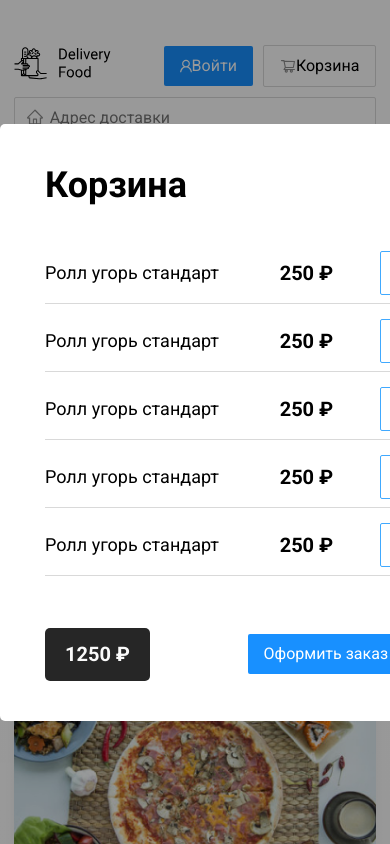
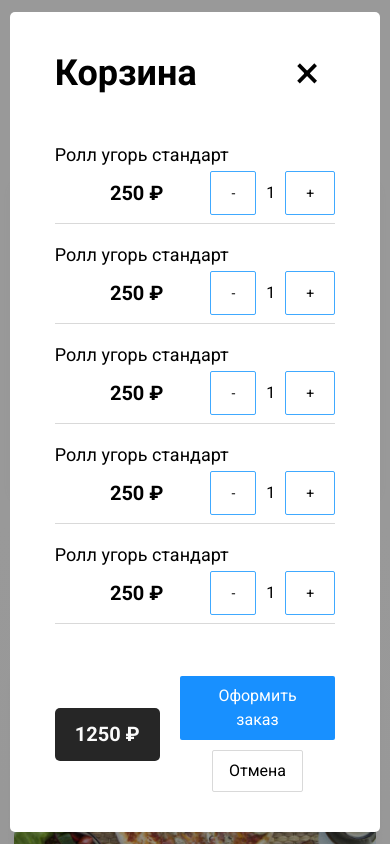
Before and after one commit to Wirmo/delivery-food, a plain HTML site: page index.html in a window 390 px wide. Both pictures are taken after a click on the button "Корзина". Shown: the top 844 px of the page. Drawn offline with Linux system fonts and the light colour scheme.

Commit message:
Add files via upload

```diff
--- a/css/style.css
+++ b/css/style.css
@@ -240,7 +240,6 @@ header{
 }
 .modal-dialog{
     margin: auto;
-    min-width: 550px;
     max-width: 780px;
     width: 95%;
     background: #FFFFFF;
@@ -310,6 +309,7 @@ header{
     justify-content: space-between;
 }
 .food-cost{
+    white-space: nowrap;
     font-weight: bold;
     font-size: 20px;
     line-height: 23px;
@@ -395,6 +395,17 @@ header{
     }
 }
 @media(max-width: 620px){
+    .modal-buttons{
+        flex-wrap: wrap;
+        justify-content: space-around;
+        margin-left: 20px;
+    }
+    .food-row{
+        flex-wrap: wrap;
+    }
+    .food-name{
+        flex-basis: 100%;
+    }
     .header{
         flex-wrap: wrap;
     }
@@ -419,7 +430,12 @@ header{
         width: 100%;
     }
 }
+
 @media(max-width: 480px){
+    .modal .primary-button{
+        margin-right: 0;
+        margin-bottom: 10px;
+    }
     .restaurant-heading{
         flex-wrap: wrap;
     }
@@ -441,7 +457,7 @@ header{
     }
 }
 @media(max-width: 368px){
-    .button {
+    header .button {
         font-size: 0;
         width: 50px;
         height: 42px;
```
